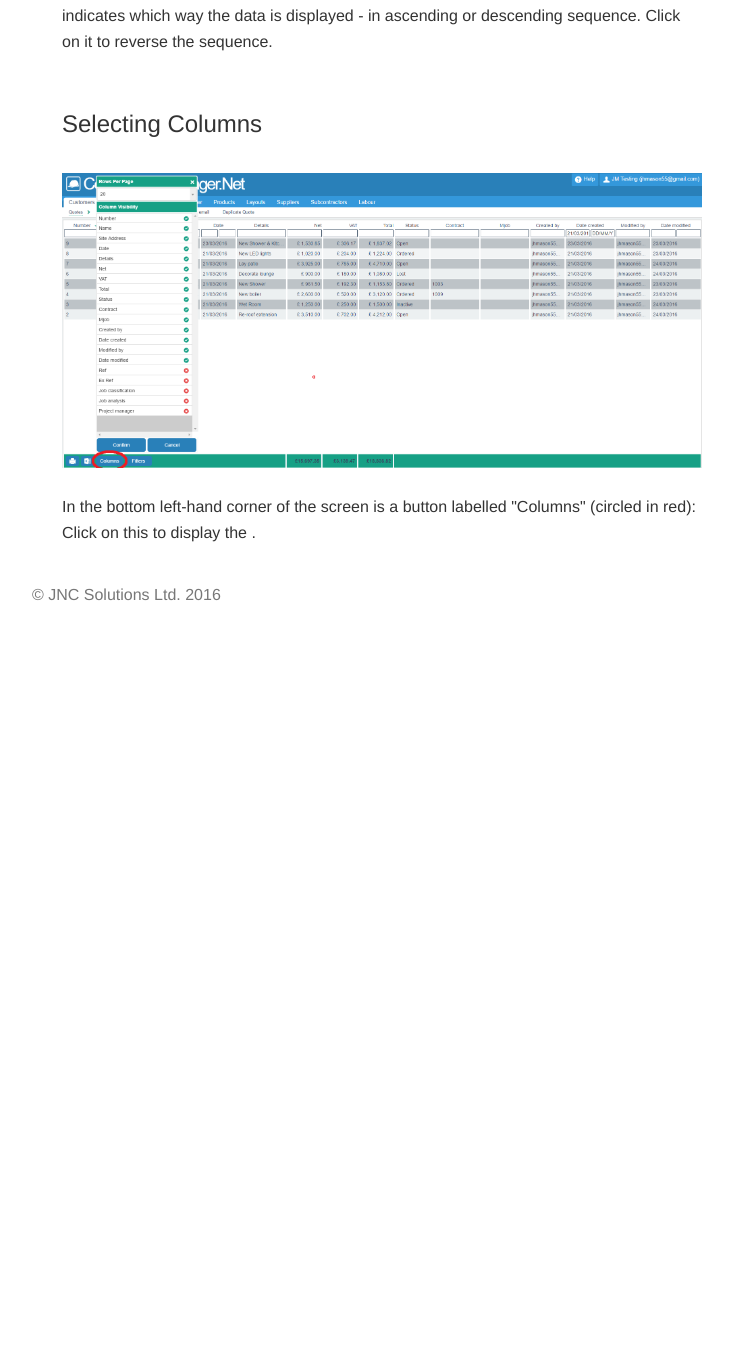
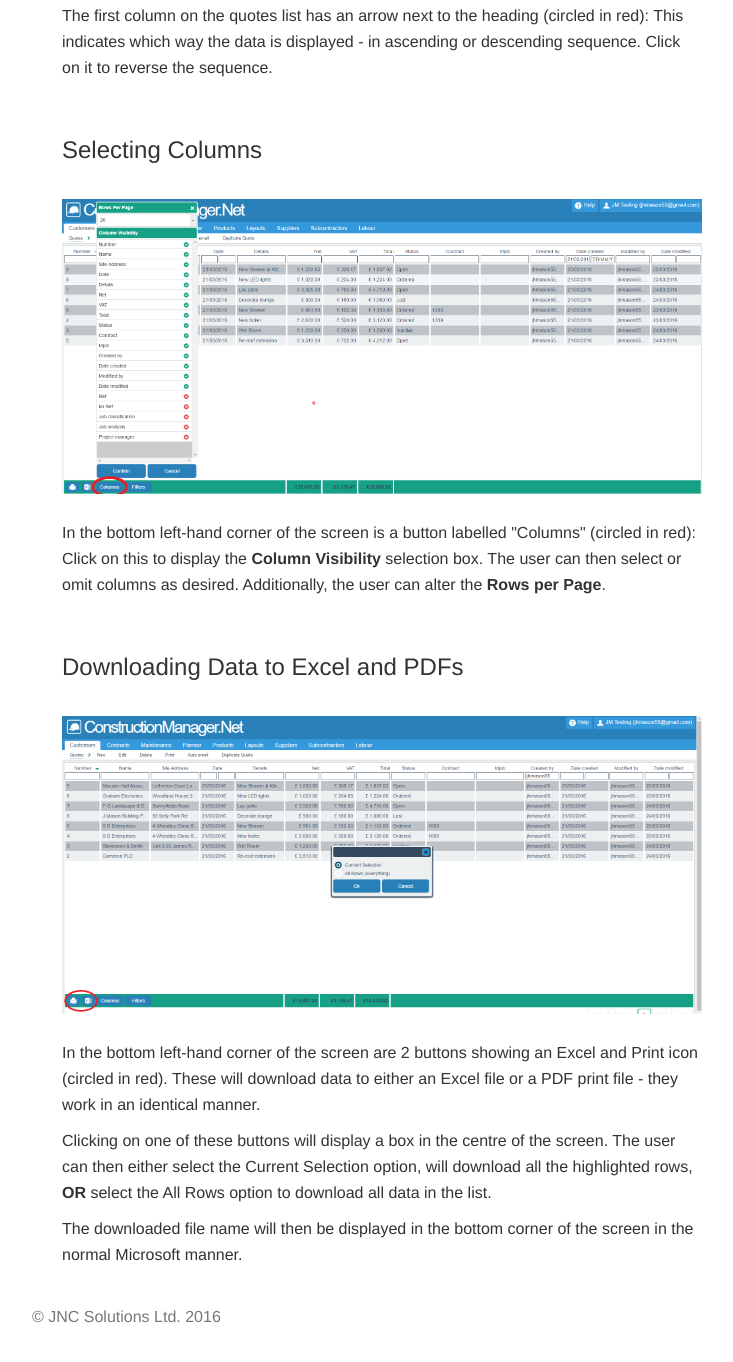
Before and after one commit to JNCSolutions/ConstructionManagerDocs, a Jekyll site: the page built from Manipulating Lists.html, in a window 1280 px wide and 1400 px high, scrolled down 1626 px. Shown: the top 1362 px of the window, without its empty margins (258-991 px from the left). Built offline with Jekyll 4.4.1, drawn with Linux system fonts in a browser that asks for light colours; before the commit the page ends 2304 px from its top, so only the background shows below that; some of the changed text lies outside the part shown.

Commit message:
Update Manipulating Lists.html

```diff
--- a/Manipulating Lists.html
+++ b/Manipulating Lists.html
@@ -13,6 +13,7 @@ title: Manipulating Lists
       <li><a href="#selecting-values">Selecting Values & Using Filters</a></li>
       <li><a href="#sequencing data">Sequencing Data</a></li>
       <li><a href="#selecting-columns">Selecting Columns</a></li>
+      <li><a href="#downloading-data">Downloading Data to Excel and PDFs</a></li>
     </ul>
   </div>
 
@@ -70,10 +71,29 @@ title: Manipulating Lists
         <img src="img/Quotes_List 04.PNG" style="width: 100%;">
         <br> <br>
         <p>In the bottom left-hand corner of the screen is a button labelled "Columns" (circled in red):
-          Click on this to display the .</p>
+          Click on this to display the <b>Column Visibility</b> selection box.
+          The user can then select or omit columns as desired.
+          Additionally, the user can alter the <b>Rows per Page</b>.</p>
 
       <br>
       </div>
 
+<div id="downloading data" class="col-lg-12">
+    <h3>Downloading Data to Excel and PDFs</h3>
+     <br>
+        <img src="img/Quotes_List 05.PNG" style="width: 100%;">
+        <br> <br>
+        <p>In the bottom left-hand corner of the screen are 2 buttons showing an Excel and Print icon (circled in red).
+          These will download data to either an Excel file or a PDF print file - they work in an identical manner.</p>
+        <p>Clicking on one of these buttons will display a box in the centre of the screen.
+          The user can then either select the Current Selection option, will download all the highlighted rows,
+          <b>OR</b> select the All Rows option to download all data in the list.</p>
+        <p>The downloaded file name will then be displayed in the bottom corner of the screen
+        in the normal Microsoft manner.</p>
 
-</div>
+
+
+
+      <br>
+      </div>
+      </div>
```
